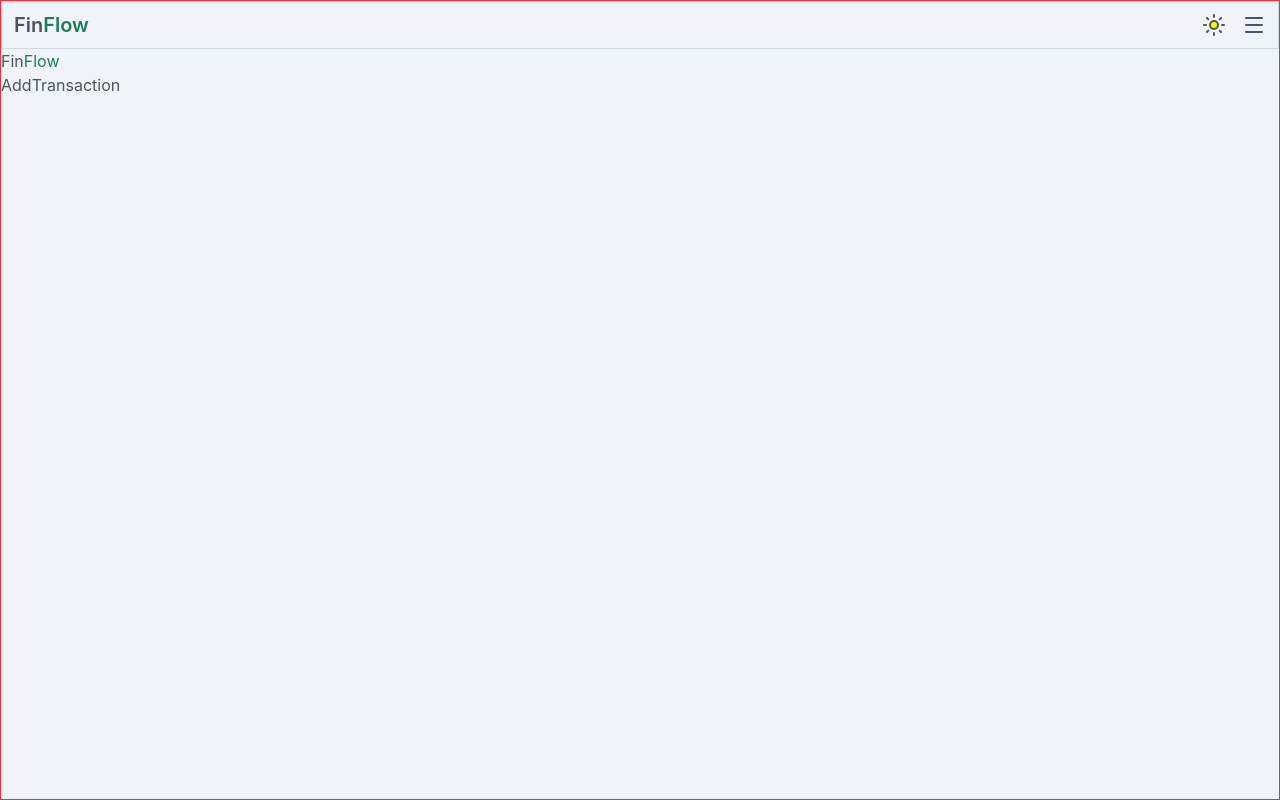
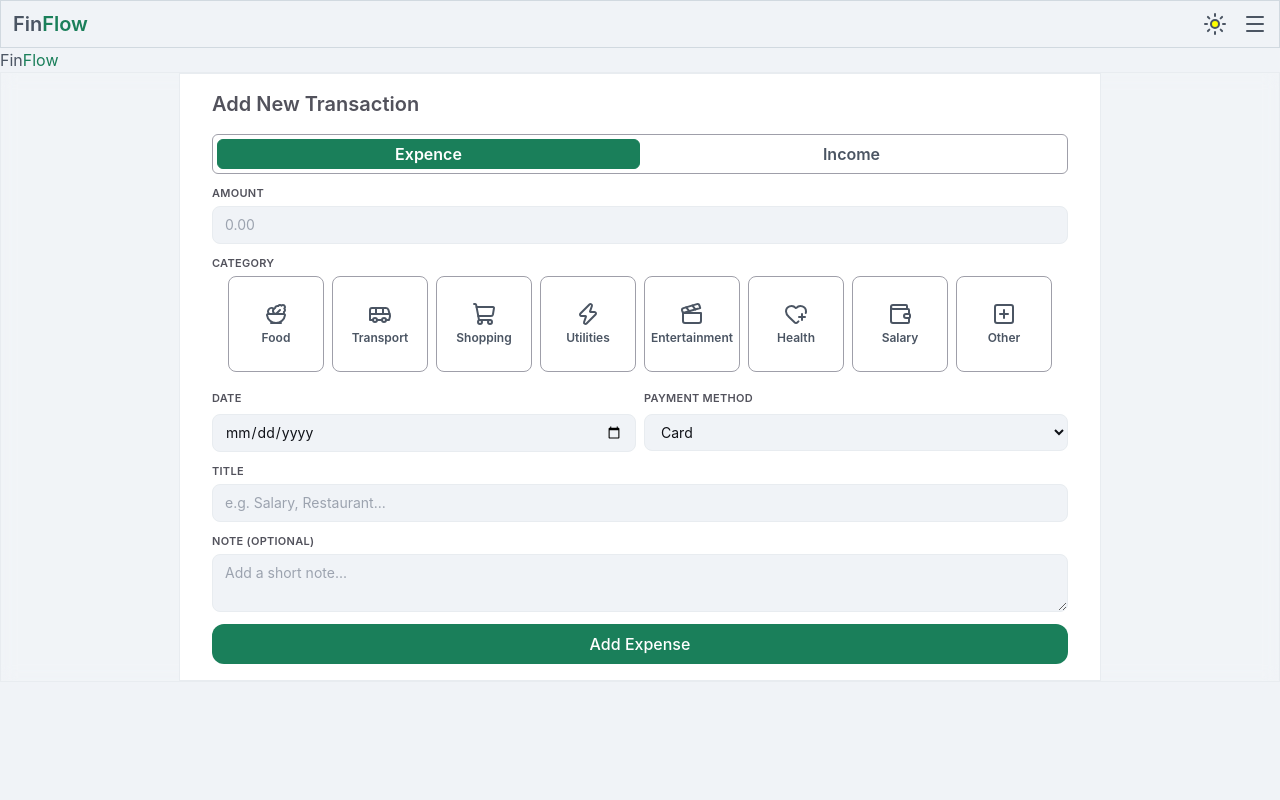
Before and after one commit to RahulSBytes/FinFine, a React (Vite) app: page /add in a window 1280 px wide. Built offline with nearby package versions, Linux system fonts and the light colour scheme.

Commit message:
feat: implemented Insight page

```diff
--- a/package.json
+++ b/package.json
@@ -16,7 +16,8 @@
     "react-dom": "^19.2.4",
     "react-router-dom": "^7.14.0",
     "recharts": "^3.8.1",
-    "tailwindcss": "^4.2.2"
+    "tailwindcss": "^4.2.2",
+    "zustand": "^5.0.12"
   },
   "devDependencies": {
     "@eslint/js": "^9.39.4",
--- a/src/components/Layout.tsx
+++ b/src/components/Layout.tsx
@@ -4,7 +4,7 @@ import Navbar from "./ui/Navbar";
 
 function Layout() {
   return (
-    <div className=" flex flex-col bg-surface-2 h-full md:h-screen w-full border border-red-500">
+    <div className=" flex flex-col bg-surface-2 h-full md:h-screen w-full">
       <Navbar />
       <Sidebar />
       <Outlet />
--- /dev/null
+++ b/src/components/mini-components/ProgressRow.tsx
@@ -0,0 +1,23 @@
+
+type ProgressRowType = {
+    part:number,
+    total:number,
+    color: string
+}
+
+function ProgressRow({ part, total, color }:ProgressRowType) {
+  const percent = (part / total) * 100;
+  return (
+   <div className="bg-zinc-200 rounded-xl flex-1 h-fit">
+  <div
+    className="rounded-xl h-2"
+    style={{
+      width: `${percent}%`,
+      backgroundColor: color,
+    }}
+  ></div>
+</div>
+  );
+}
+
+export default ProgressRow;
--- a/src/components/pages/AddTransaction.tsx
+++ b/src/components/pages/AddTransaction.tsx
@@ -1,9 +1,77 @@
-import React from 'react'
+import { category } from "../../constants/constants";
+import { getIcon } from "../mini-components/getIcon";
 
 function AddTransaction() {
+  function handleSubmit() {}
+
+  const heading = "text-label font-semibold text-zinc-600";
+
   return (
-    <div>AddTransaction</div>
-  )
+    <div className="border  bg-white/10 backdrop-blur-sm flex-center flex-col ">
+      <div className="bg-surface border py-4  px-8">
+        <h2 className="text-xl font-semibold text-zinc-600 mb-4">Add New Transaction</h2>
+        <form onSubmit={handleSubmit} className="flex gap-3 flex-col">
+          <div className="grid grid-cols-2 border border-zinc-400 h-10 p-1 rounded-sm">
+            <div className="flex-center font-semibold border border-brand-500 rounded-sm bg-brand-500 text-white">
+              Expence
+            </div>
+            <div className="flex-center font-semibold">Income</div>
+          </div>
+          <div className="flex flex-col">
+            <label htmlFor="" className={heading}>
+              Amount
+            </label>
+            <input type="number" name="" id="" placeholder="0.00" className="input-base" />
+          </div>
+          <div>
+            <h4 className={heading}>Category</h4>
+            <div className="grid grid-cols-4 sm:flex flex-wrap mt-1.5 px-4 gap-2">
+              {category.map((el, idx) => (
+                <div
+                  key={idx}
+                  className="border border-zinc-400   hover:border-brand-500/60 w-24 aspect-square flex-center flex-col rounded-md gap-1 hover:bg-brand-100"
+                >
+                  <div>{getIcon(el)}</div>
+                  <div className="text-xs font-semibold">{el}</div>
+                </div>
+              ))}
+            </div>
+          </div>
+          <div className="grid grid-cols-2  gap-2">
+            <div className="">
+              <label htmlFor="" className={heading}>
+                Date
+              </label>
+              <input type="date" className="input-base" name="" id="" />
+            </div>
+            <div className="">
+              <label htmlFor="" className={heading}>
+                Payment Method
+              </label>
+              <select className="input-base">
+                {["Card", "Cash", "UPI", "Bank Transfer"].map((el) => (
+                  <option value={el} className="">{el}</option>
+                ))}
+              </select>
+            </div>
+          </div>
+          <div className="flex flex-col">
+            <label htmlFor="" className={heading}>
+              Title
+            </label>
+            <input type="text" name="" id="" placeholder="e.g. Salary, Restaurant..." className="input-base" />
+          </div>
+          <div className="flex flex-col">
+            <label htmlFor="" className={heading}>
+              Note (Optional)
+            </label>
+            <textarea name="" id="" placeholder="Add a short note..." className="input-base"></textarea>
+          </div>
+          <button type="submit" className="btn-primary">Add Expense</button>
+        </form>
+      </div>
+    </div>
+  );
 }
 
-export default AddTransaction
+export default AddTransaction;
--- a/src/components/pages/Insight.tsx
+++ b/src/components/pages/Insight.tsx
@@ -1,9 +1,61 @@
-import React from 'react'
+import { data2 } from "../../constants/constants";
+import ProgressRow from "../mini-components/ProgressRow";
+import SquareShapes from "../wrapper/SquareShapes";
+
+type MonthlySpend = {
+  month: string;
+  part: number;
+  amount: number;
+}[];
+
+const monthlySpend: MonthlySpend = [
+  { month: "Jan", part: 34, amount: 2345 },
+  { month: "Feb", part: 57, amount: 3456 },
+  { month: "Mar", part: 89, amount: 4325 },
+  { month: "Jan", part: 18, amount: 987 },
+];
+
+
+const colors = [
+  "#FA9538",
+  "#6687FC",
+  "#17B99C",
+  "#FE5656"
+]
+
+
 
 function Insight() {
   return (
-    <div>Insigt</div>
-  )
+    <div className="flex gap-4 flex-col px-8">
+        <h2 className="text-xl font-semibold text-zinc-600 mt-6">Insights</h2>
+
+      <div className="grid sm:grid-cols-3 gap-2">
+        {data2.map(({ title, highlight, conclution, part }) => (
+          <SquareShapes className="" key={title}>
+            <h4>{title}</h4>
+            <span>{highlight}</span>
+            <p>{conclution}</p>
+            <ProgressRow part={part} total={100} color={"#17B99C"} />
+          </SquareShapes>
+        ))}
+      </div>
+      <div>
+        <SquareShapes>
+          <h3 className="mb-2">Balance Trend</h3>
+          <div className="px-3">
+            {monthlySpend.map(({ month, part, amount },idx) => (
+              <div key={month} className="flex w-full items-center gap-3">
+                <span className="font-semibold">{month}</span>
+                <ProgressRow part={part} total={100} color={colors[idx]} />
+                <span> &#8377; {amount}</span>
+              </div>
+            ))}
+          </div>
+        </SquareShapes>
+      </div>
+    </div>
+  );
 }
 
-export default Insight
+export default Insight;
--- a/src/components/ui/Navbar.tsx
+++ b/src/components/ui/Navbar.tsx
@@ -1,6 +1,6 @@
 import { Menu, Moon, Sun, X } from "lucide-react";
 import { useState } from "react";
-import { NavLink } from "react-router-dom";
+import { Link, NavLink } from "react-router-dom";
 import { navs } from "../../constants/constants.ts";
 
 function Navbar() {
@@ -8,10 +8,10 @@ function Navbar() {
   const [isDark, setIsDark] = useState(false);
 
   return (
-    <nav className="border border-strong flex-between h-12 px-3">
-      <div className="text-xl font-semibold">
+    <nav className="border border-strong flex-between h-12 px-3  sticky top-0 z-40 bg-surface-2">
+      <Link to={'/'} className="text-xl font-semibold">
         Fin<span className="text-brand ">Flow</span>
-      </div>
+      </Link>
       <div className="flex gap-4">
         <div
           className="cursor-pointer"
@@ -28,7 +28,7 @@ function Navbar() {
       </div>
 
       {menuOpen && (
-        <section className=" w-full h-screen absolute top-0 right-0 bg-white/20">
+        <section className=" w-full h-screen absolute z-30 top-0 right-0 bg-white/20">
           <div className="h-full bg-surface p-4 w-full max-w-96 absolute right-0 border-l border-strong">
             <div
               className=" flex justify-end"
--- a/src/constants/constants.ts
+++ b/src/constants/constants.ts
@@ -3,6 +3,27 @@
     label : string,
     to : string
   }[]
+
+
+  export type Data1 ={
+    title: string, amount: number | string, conclution: string
+  }[]
+
+  export type Data2 ={
+    title: string, highlight: number | string, conclution: string, part:number
+  }[]
+
+
+  export const category = [
+    "Food",
+    "Transport",
+    "Shopping",
+    "Utilities",
+    "Entertainment",
+    "Health",
+    "Salary",
+    "Other",
+  ];
 
 
   export const navs:Navs = [
@@ -13,9 +34,15 @@
   ];
 
 
-  export const data1 = [
-    { title: "TOTAL BALANCE", amount: "24,563", conclution: "8% this month" },
-    { title: "INCOME", amount: "8,563", conclution: "12% vs last month" },
-    { title: "EXPENCES", amount: "32,563", conclution: "8% vs last month" },
+  export const data1:Data1 = [
+    { title: "TOTAL BALANCE", amount: 24563, conclution: "8% this month" },
+    { title: "INCOME", amount: 8563, conclution: "12% vs last month" },
+    { title: "EXPENCES", amount: 32563, conclution: "8% vs last month" },
     { title: "SAVING RATE", amount: "61%", conclution: "On track" },
   ];
+
+  export const data2:Data2 = [
+    { title: "Top Spending Category", highlight: "Food", conclution: "8% this month", part: 20},
+    { title: "Avg Daily Spend", highlight: 8563, conclution: "12% vs last month", part: 45 },
+    { title: "Saving This Month", highlight: 32563, conclution: "8% vs last month", part: 80 },
+  ];
--- a/src/index.css
+++ b/src/index.css
@@ -197,7 +197,7 @@ body{
   @apply w-full bg-surface-2 border border-default rounded-md px-3 py-2
          text-heading placeholder:text-muted text-body-md
          focus:outline-none focus:border-brand-500 dark:focus:border-brand-300
-         transition-colors duration-200;
+         transition-colors duration-200 mt-1.5;
 }
 
 /* --- Focus --- */
```
Also changed, not shown: src/store/useTransactionStore.ts (added), 1 other file (tests, documents, lock files or other folders).
